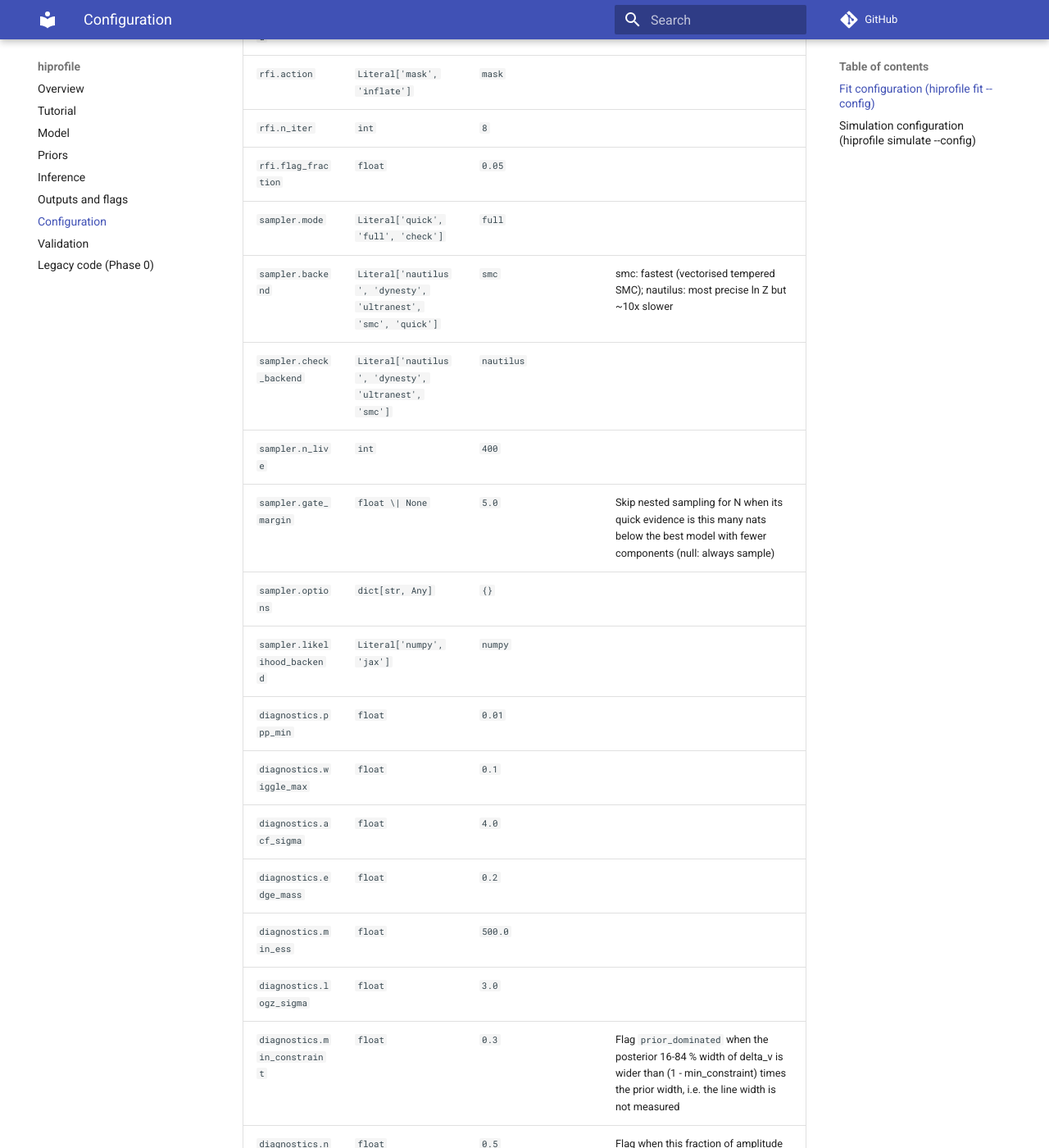
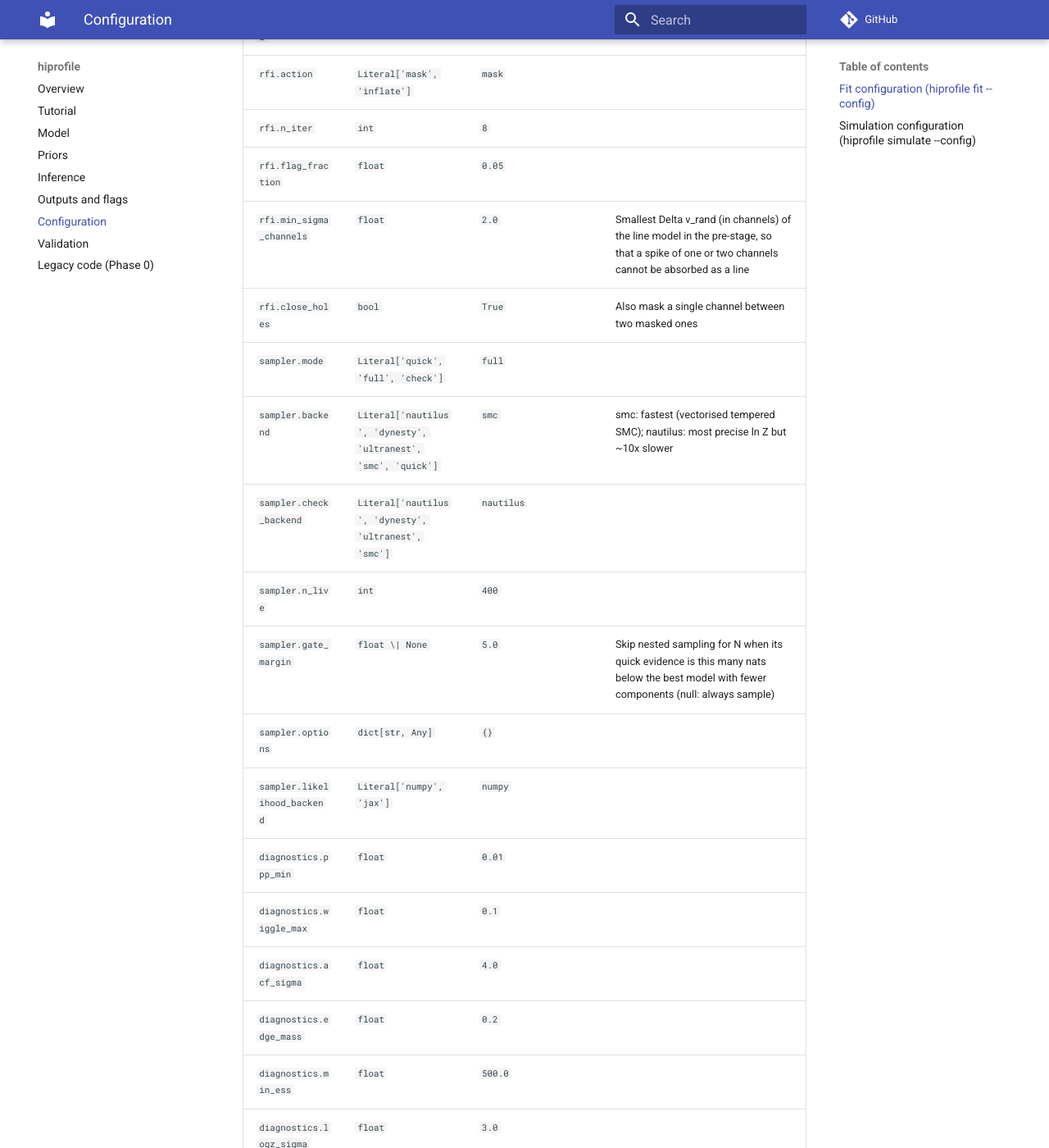
Before and after one commit to lfloeer/hiprofile, an MkDocs documentation site: the page built from docs/configuration.md, in a window 1280 px wide and 1400 px high, scrolled down 2260 px. Shown: the whole window at 82% size. Built offline with MkDocs 1.6.1 and Material for MkDocs 9.7.7, drawn with Linux system fonts in a browser that asks for light colours; comment, search, counter and statistics services are not loaded; some of the changed text lies outside the part shown.

Commit message:
Regenerate the configuration reference
Co-Authored-By: Claude Fable 5.1 <noreply@anthropic.com>
Claude-Session: https://claude.ai/code/session_01HNuVsUUJVtD1RaQHWi7F3J

```diff
--- a/docs/configuration.md
+++ b/docs/configuration.md
@@ -36,6 +36,8 @@ The validated configuration, the code version and the seed are written into ever
 | `rfi.action` | `Literal['mask', 'inflate']` | `mask` |  |
 | `rfi.n_iter` | `int` | `8` |  |
 | `rfi.flag_fraction` | `float` | `0.05` |  |
+| `rfi.min_sigma_channels` | `float` | `2.0` | Smallest Delta v_rand (in channels) of the line model in the pre-stage, so that a spike of one or two channels cannot be absorbed as a line |
+| `rfi.close_holes` | `bool` | `True` | Also mask a single channel between two masked ones |
 | `sampler.mode` | `Literal['quick', 'full', 'check']` | `full` |  |
 | `sampler.backend` | `Literal['nautilus', 'dynesty', 'ultranest', 'smc', 'quick']` | `smc` | smc: fastest (vectorised tempered SMC); nautilus: most precise ln Z but ~10x slower |
 | `sampler.check_backend` | `Literal['nautilus', 'dynesty', 'ultranest', 'smc']` | `nautilus` |  |
@@ -49,6 +51,7 @@ The validated configuration, the code version and the seed are written into ever
 | `diagnostics.edge_mass` | `float` | `0.2` |  |
 | `diagnostics.min_ess` | `float` | `500.0` |  |
 | `diagnostics.logz_sigma` | `float` | `3.0` |  |
+| `diagnostics.min_w50_channels` | `float` | `2.0` | Flag `unresolved` when a component's W50 is narrower than this many channels |
 | `diagnostics.min_constraint` | `float` | `0.3` | Flag `prior_dominated` when the posterior 16-84 % width of delta_v is wider than (1 - min_constraint) times the prior width, i.e. the line width is not measured |
 | `diagnostics.negative_fraction` | `float` | `0.5` | Flag when this fraction of amplitude draws is negative. Narrow profiles make ring and disk nearly degenerate, so 10 % (roadmap value) flags most of them. |
 | `diagnostics.multimodal_weight` | `float` | `0.1` |  |
```
